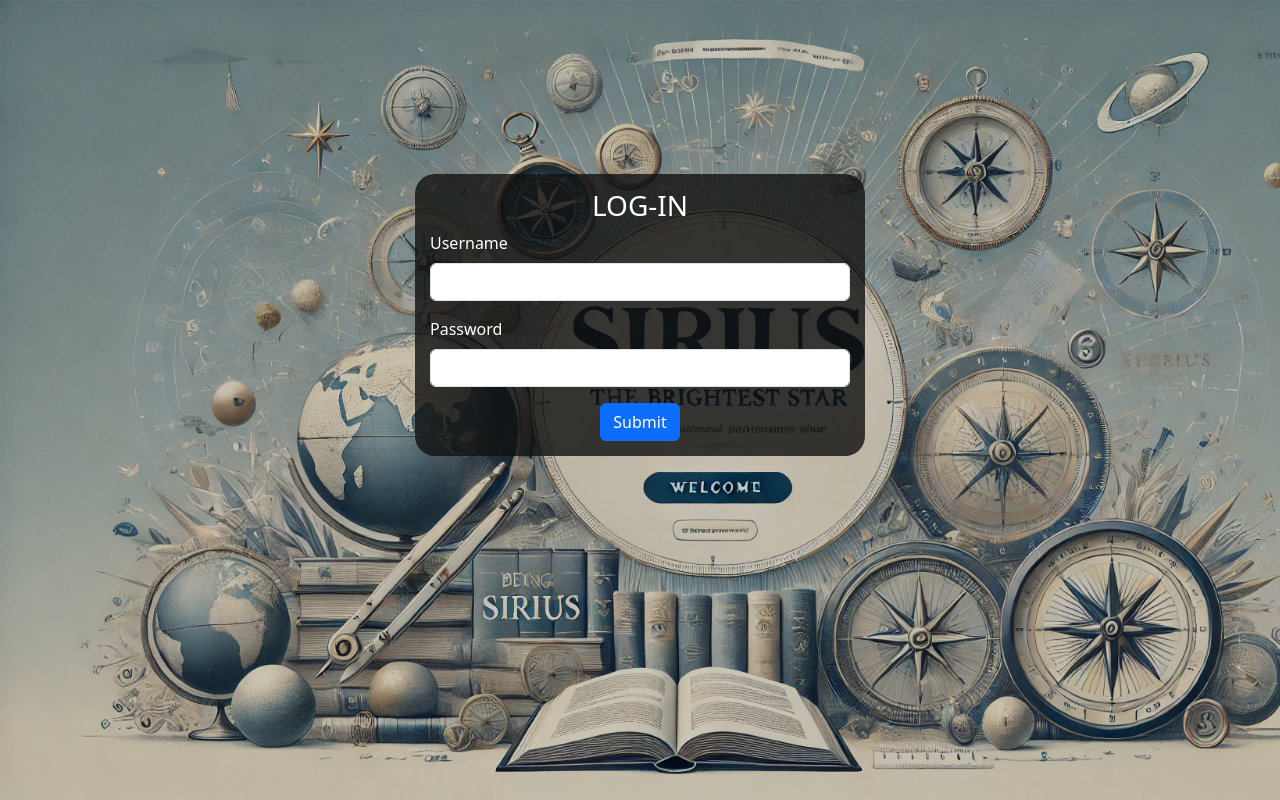
After one commit to al-kuresh/CSE311_Database, a PHP site: page /login.php in a window 1280 px wide. The commit adds this page. Run offline with PHP 8.4, Linux system fonts and the light colour scheme.

Commit message:
login page done

```diff
--- a/Sirius/Css/Front.css
+++ b/Sirius/Css/Front.css
@@ -1,4 +1,4 @@
-.welcome-body-page {
+.welcome-body-page, .login-body  {
     background: url(../image/background.webp);
     background-size: cover;
     background-attachment: fixed;
@@ -44,3 +44,27 @@
 .modal-content.show {
     opacity: 0.6;
 }
+
+.login-form
+{
+    align-content: center;
+    width: 100%;
+    max-width: 450px;
+    padding: 15px;
+    background-color: rgba(17, 17, 17, 0.8);
+    border-radius: 20px;
+    color: rgb(255, 255, 255);
+
+
+}
+
+#login-box
+{
+    padding-top: 150px;
+}
+
+.login-header{
+
+    text-align: center;
+    font-size: 60px;
+}
--- a/Sirius/Front.php
+++ b/Sirius/Front.php
@@ -33,7 +33,7 @@
                             </ul>
                             <ul>
                                 <li class="navbar-nav me-auto mb-2 mb-lg-0">
-                                <a class="nav-link" href="#">Login</a>
+                                <a class="nav-link" href="login.php">Login</a>
                                 </li>
                             </ul>
                         </div>
--- /dev/null
+++ b/Sirius/login.php
@@ -0,0 +1,36 @@
+<!DOCTYPE html>
+<html>
+    <head>
+        <meta charset="UTF-8">
+        <meta name="viewport" content="width=device-width, initial-scale=1">
+        <title>Sirius A Learning Platform </title>
+        <link href="https://cdnjs.cloudflare.com/ajax/libs/bootstrap/5.3.0/css/bootstrap.min.css" rel="stylesheet">
+        <link rel="stylesheet"  type="text/css" href="Css\Front.css">
+    </head>
+    <body class="login-body">
+        <div class="blurr"> <br />
+            <div class="d-flex justify-content-center align-items-center" id="login-box">
+
+                <form class="login-form">
+                    <div class="login-header">
+                        <h3>LOG-IN</h3>
+                    </div>
+                    <div class="mb-3">
+                        <label class="form-label">Username</label>
+                        <input type="text" class="form-control">
+                    </div>
+                    <div class="mb-3">
+                        <label class="form-label">Password</label>
+                        <input type="password" class="form-control">
+                    </div>
+                    <center><button type="submit" class="btn btn-primary">Submit</button></center>
+                </form>
+
+
+            </div>
+        </div>
+
+
+        <script src="https://cdnjs.cloudflare.com/ajax/libs/bootstrap/5.3.0/js/bootstrap.bundle.min.js"></script>
+    </body>
+</html>
```
